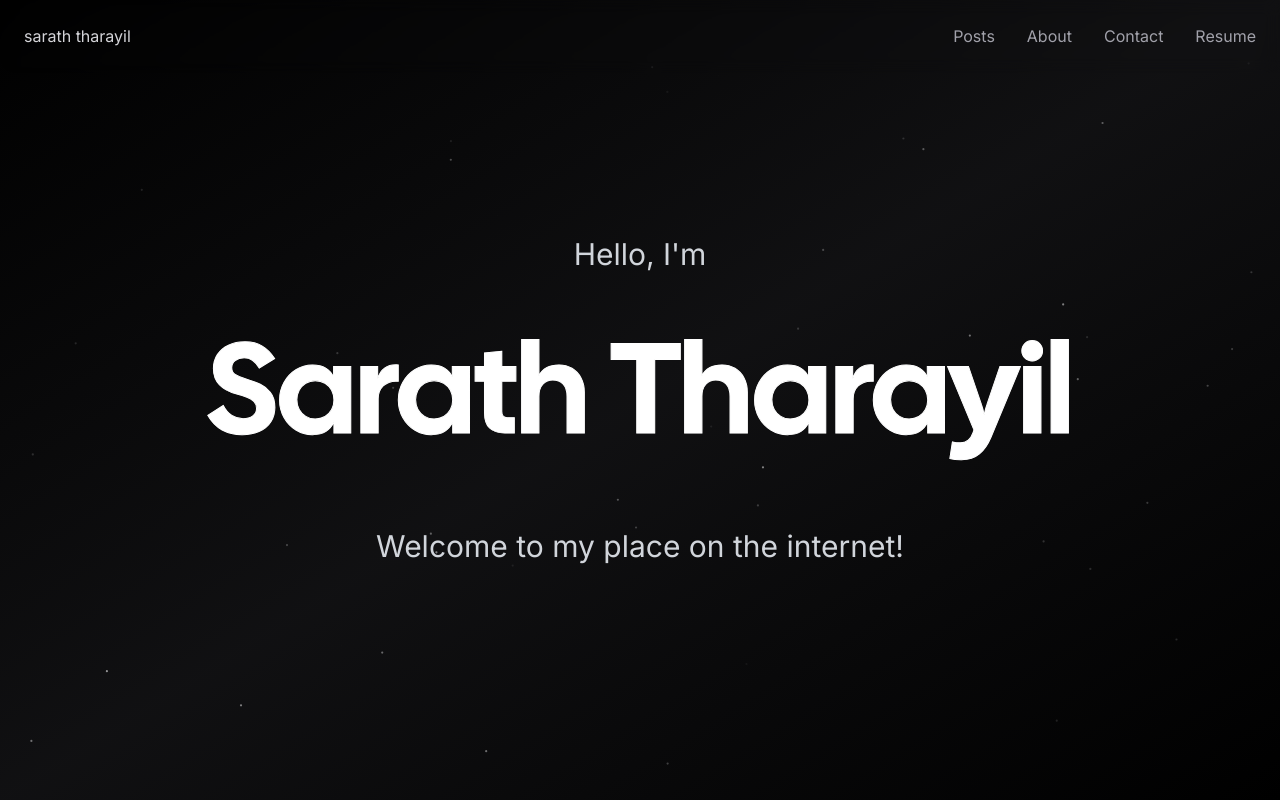
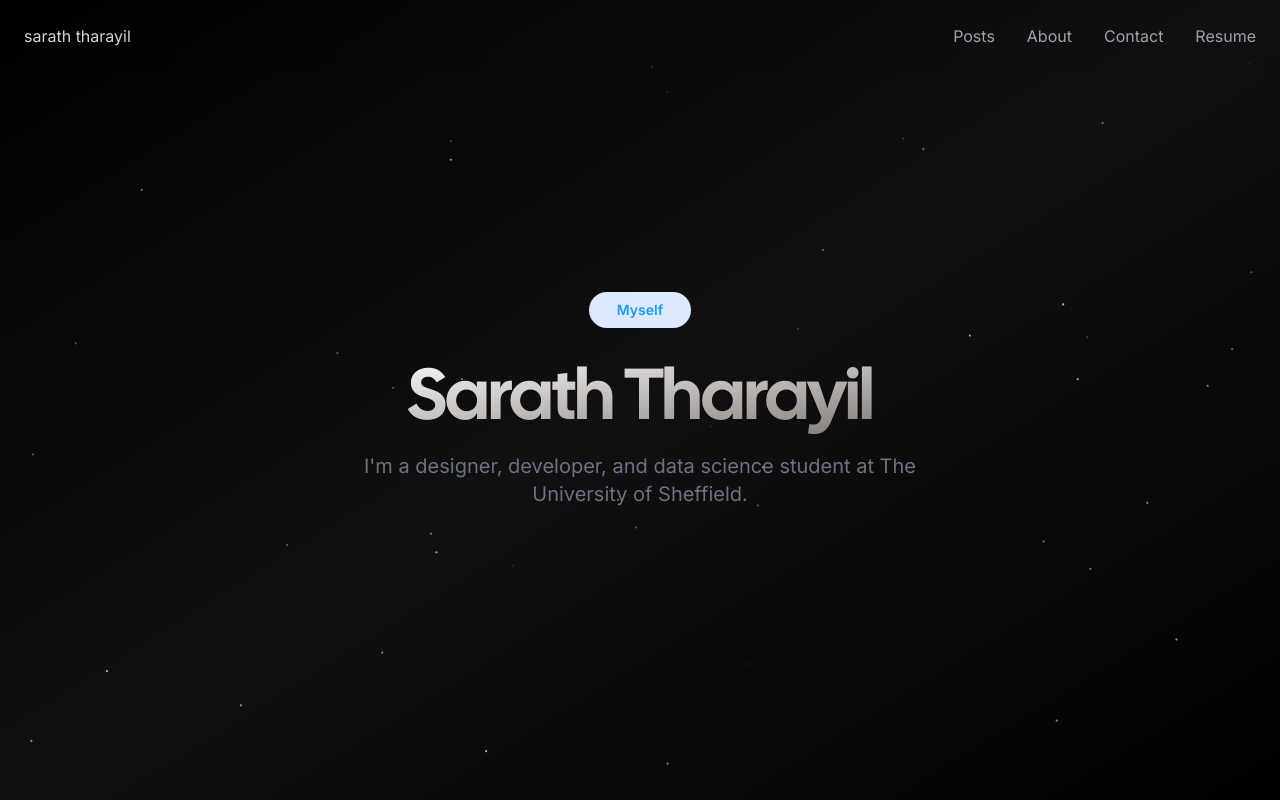
Before and after one commit to SarathTharayil/portfolio, a Next.js app: page / in a window 1280 px wide. Built offline with nearby package versions, Linux system fonts and the light colour scheme; no server answers; what tailwindcss-debug-screens would draw is missing.

Commit message:
front page edits first version without links

```diff
--- /dev/null
+++ b/app/page copy.tsx
@@ -0,0 +1,27 @@
+"use client";
+import Link from "next/link";
+import React from "react";
+import { Github, Mail, Twitter } from "lucide-react";
+import { Navigation } from "./components/homenav";
+import Particles from "./components/particles";
+import profileImage from '../public/me.jpg'; // Import your profile image
+import { Card } from './components/card';
+
+export default function Home() {
+  return (
+    <div className="flex flex-col items-center justify-center w-screen h-screen overflow-hidden bg-gradient-to-tl from-black via-zinc-600/20 to-black">
+      <Navigation />
+      <div className="container mx-auto px-8">
+        <Particles className="absolute inset-0 -z-10 animate-fade-in" quantity={100} />
+
+        <div className="flex flex-col items-center justify-center h-full">
+          <h3 className="my-8 sm:my-16 animate-fade-in text-base sm:text-lg md:text-xl lg:text-2xl xl:text-3xl text-gray-300">Hello, I'm</h3>
+          <h1 className="z-10 text-4xl sm:text-6xl md:text-9xl text-transparent duration-1000 bg-white cursor-default text-edge-outline animate-title font-display sm:whitespace-nowrap bg-clip-text">
+            Sarath Tharayil
+          </h1>
+          <p className="my-8 sm:my-16 animate-fade-in text-base sm:text-lg md:text-xl lg:text-2xl xl:text-3xl text-gray-300">Welcome to my place on the internet!</p>
+        </div>
+      </div>
+    </div>
+  );
+}
--- a/app/page.tsx
+++ b/app/page.tsx
@@ -11,17 +11,34 @@ export default function Home() {
   return (
     <div className="flex flex-col items-center justify-center w-screen h-screen overflow-hidden bg-gradient-to-tl from-black via-zinc-600/20 to-black">
       <Navigation />
-      <div className="container mx-auto px-8">
-        <Particles className="absolute inset-0 -z-10 animate-fade-in" quantity={100} />
-
-        <div className="flex flex-col items-center justify-center h-full">
-          <h3 className="my-8 sm:my-16 animate-fade-in text-base sm:text-lg md:text-xl lg:text-2xl xl:text-3xl text-gray-300">Hello, I'm</h3>
-          <h1 className="z-10 text-4xl sm:text-6xl md:text-9xl text-transparent duration-1000 bg-white cursor-default text-edge-outline animate-title font-display sm:whitespace-nowrap bg-clip-text">
-            Sarath Tharayil
-          </h1>
-          <p className="my-8 sm:my-16 animate-fade-in text-base sm:text-lg md:text-xl lg:text-2xl xl:text-3xl text-gray-300">Welcome to my place on the internet!</p>
-        </div>
-      </div>
+      <div className="z-10 w-full max-w-xl px-5 xl:px-0 animate-fade-in">
+      <Particles className="absolute inset-0 -z-10 animate-fade-in" quantity={100} />
+      <a
+      href="https://twitter.com/steventey/status/1613928948915920896"
+      target="_blank"
+      rel="noreferrer"
+      className="mx-auto mb-5 flex max-w-fit animate-fade-up items-center justify-center space-x-2 overflow-hidden rounded-full bg-blue-100 px-7 py-2 transition-colors hover:bg-blue-200"
+    >
+      <p className="text-sm font-semibold text-[#1d9bf0]">
+        Myself
+      </p>
+    </a>
+    <h1
+      className="mt-8 animate-fade-up bg-gradient-to-br from-white to-stone-500 bg-clip-text text-center font-display text-4xl font-bold tracking-[-0.02em] text-transparent  drop-shadow-sm md:text-7xl md:leading-[5rem]"
+      style={{ animationDelay: "0.15s", animationFillMode: "forwards" }}
+    >
+      Sarath Tharayil
+    </h1>
+    <p
+      className="mt-3 animate-fade-up text-center text-gray-500 md:text-xl"
+      style={{ animationDelay: "0.25s", animationFillMode: "forwards" }}
+    >
+        I'm a designer, developer, and data science student at The University of Sheffield.
+    </p>
+    </div>
     </div>
   );
 }
+
+
+//<Twitter className="h-5 w-5 text-[#1d9bf0]" />
```
